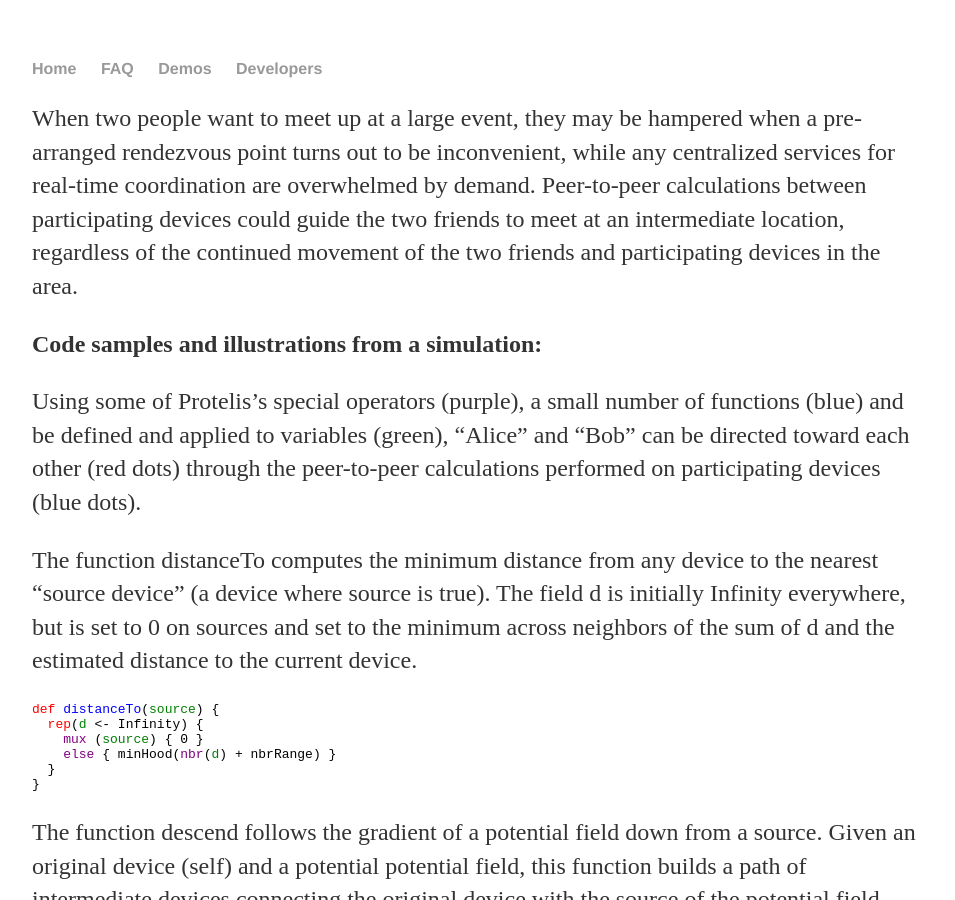
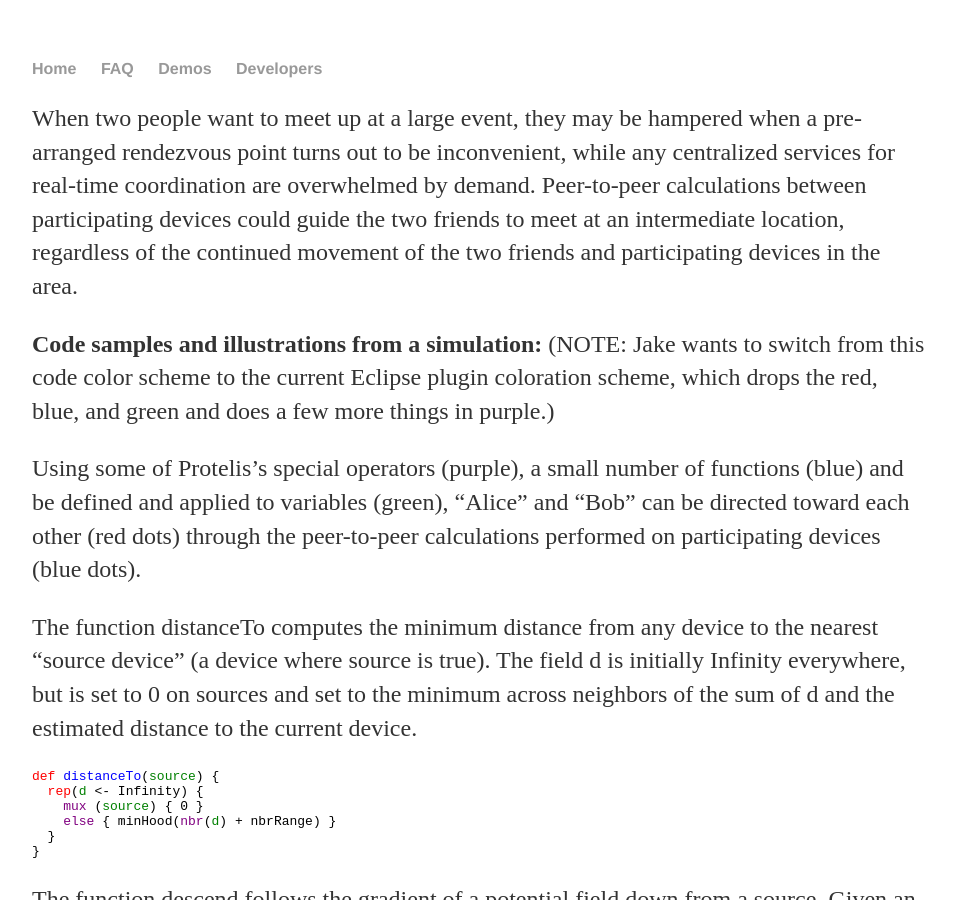
Before and after one commit to tasseomancy/tasseomancy.github.io, a Jekyll site: the page built from _posts/2018-02-07-peer-to-peer-route-planning.md, in a window 1280 px wide and 900 px high. Shown: the whole window, without its empty margins (160-1115 px from the left). Built offline with Jekyll 4.4.1, drawn with Linux system fonts in a browser that asks for light colours.

Commit message:
Update 2018-02-07-peer-to-peer-route-planning.md

```diff
--- a/_posts/2018-02-07-peer-to-peer-route-planning.md
+++ b/_posts/2018-02-07-peer-to-peer-route-planning.md
@@ -5,6 +5,7 @@ layout: default
 When two people want to meet up at a large event, they may be hampered when a pre-arranged rendezvous point turns out to be inconvenient, while any centralized services for real-time coordination are overwhelmed by demand. Peer-to-peer calculations between participating devices could guide the two friends to meet at an intermediate location, regardless of the continued movement of the two friends and participating devices in the area.
 
 <b>Code samples and illustrations from a simulation:</b>
+(NOTE: Jake wants to switch from this code color scheme to the current Eclipse plugin coloration scheme, which drops the red, blue, and green and does a few more things in purple.)
 
 Using some of Protelis’s special operators (purple), a small number of functions (blue) and be defined and applied to variables (green), “Alice” and “Bob” can be directed toward each other (red dots) through the peer-to-peer calculations performed on participating devices (blue dots).
 
```
